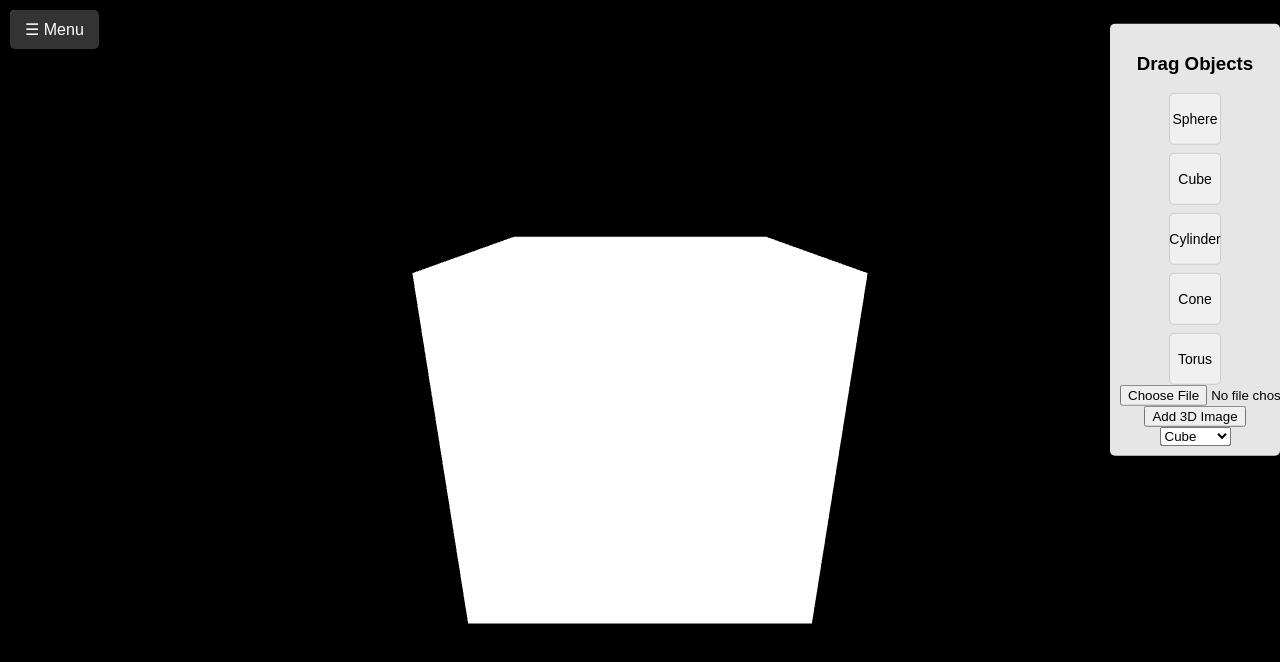
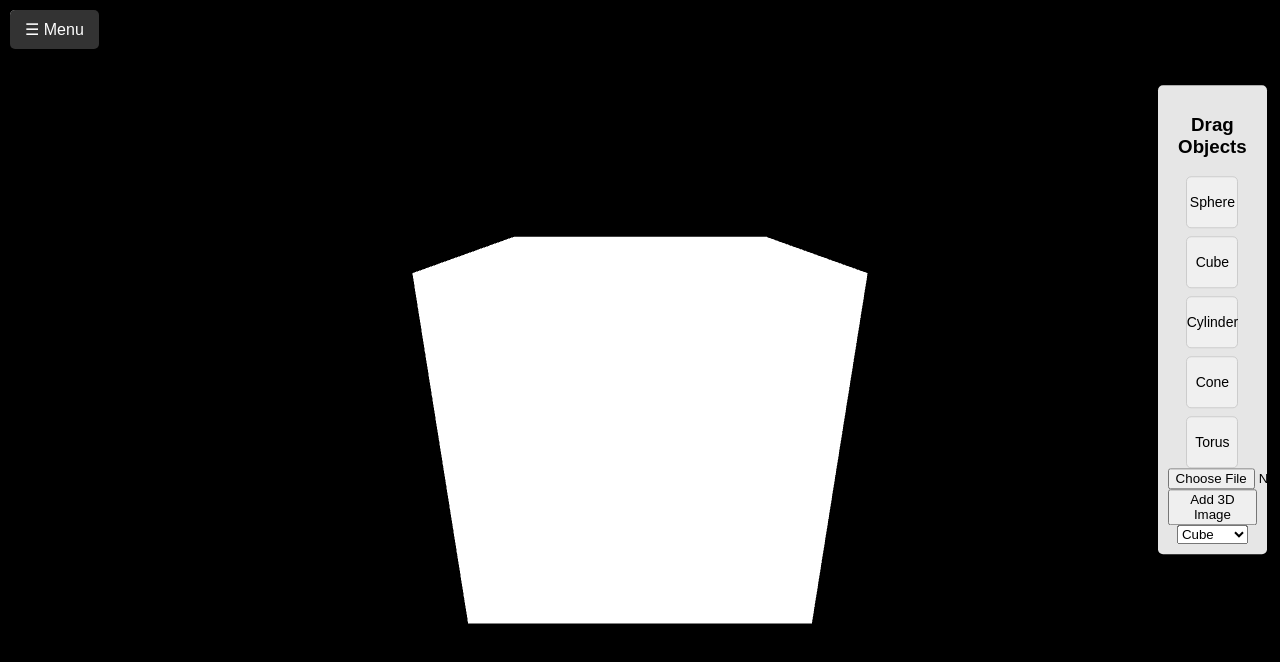
Before and after one commit to Vardhan-IT/cube-1, a plain HTML site: page index.html in a window 1280 px wide. Drawn offline with nearby package versions, Linux system fonts and the light colour scheme; no server answers; animation ran at ten frames a second.

Commit message:
Update styles.css

```diff
--- a/styles.css
+++ b/styles.css
@@ -20,15 +20,15 @@ canvas {
 }
 #object-container {
     position: fixed;
-    top: 30%;
-    right: 0%; /* Keep it near the right edge */
+    top: 40%;
+    right: 1%; /* Keep it near the right edge */
     transform: translateY(-50%);
     z-index: 10;
     background: rgba(255, 255, 255, 0.9);
     padding: 10px;
     border-radius: 5px;
     text-align: center;
-    width: 150px; /* Fixed width */
+    width: 7%; /* Fixed width */
     box-shadow: 0 4px 8px rgba(0, 0, 0, 0.2);
 }
 
```
